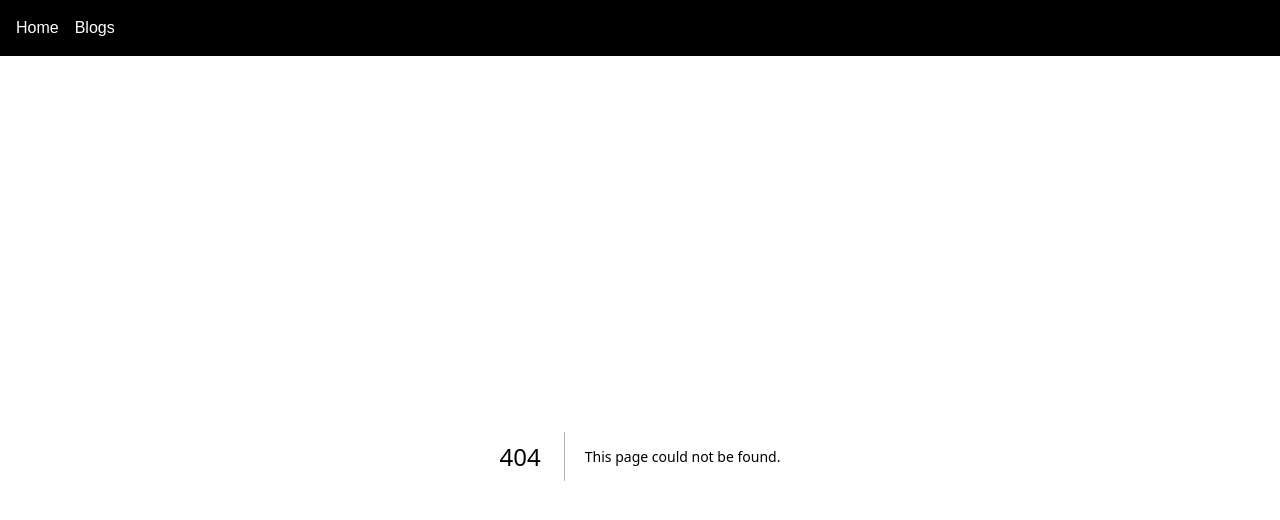
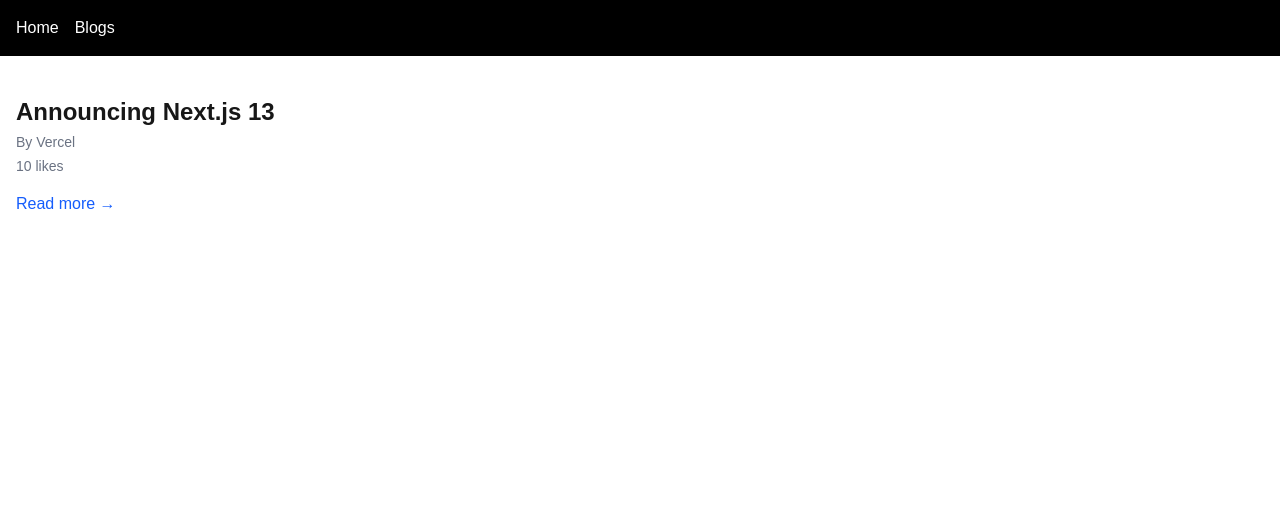
Before and after one commit to snr-roko/next-blog, a Next.js app: page /blogs/1 in a window 1280 px wide. Before the commit this address had no page. Shown: the top 520 px of the page. Built offline with nearby package versions, Linux system fonts and the light colour scheme.

Commit message:
Exercise 3: Add BlogDetailScreen component and update blog links to dynamic routing

```diff
--- /dev/null
+++ b/app/blogs/[id]/page.tsx
@@ -0,0 +1,32 @@
+import { notFound } from "next/navigation";
+import { Blog, blogs } from "../page";
+
+export function getBlogById(id: number) {
+    return blogs.find(blog => blog.id === id)
+}
+
+export default async function BlogDetailScreen ({ params }:{ params: Promise<{id: string}>}) {
+
+    const {id} = await params
+
+    const blog = getBlogById(parseInt(id))
+
+    if (!blog) notFound()
+
+    return (
+        <div className="max-w-2xl py-10 px-4">
+            <h1 className="text-2xl font-semibold">{blog.title}</h1>
+            <p className="mt-1 text-sm text-gray-500">By {blog.author}</p>
+            <p className="mt-1 text-sm text-gray-500">{blog.likes} likes</p>
+            <a
+                href={blog.url}
+                target="_blank"
+                rel="noopener noreferrer"
+                className="mt-4 inline-block text-blue-600 hover:underline"
+            >
+                Read more →
+            </a>
+        </div>
+    )
+
+}
--- a/app/blogs/page.tsx
+++ b/app/blogs/page.tsx
@@ -32,9 +32,7 @@
                     blogs.map((blog) => (
                         <li key={blog.id} className="py-4">
                             <a
-                                href={blog.url}
-                                target="_blank"
-                                rel="noopener noreferrer"
+                                href={`/blogs/${blog.id}`}
                                 className="text-lg font-medium text-blue-600 hover:underline"
                             >
                                 {blog.title}
```
